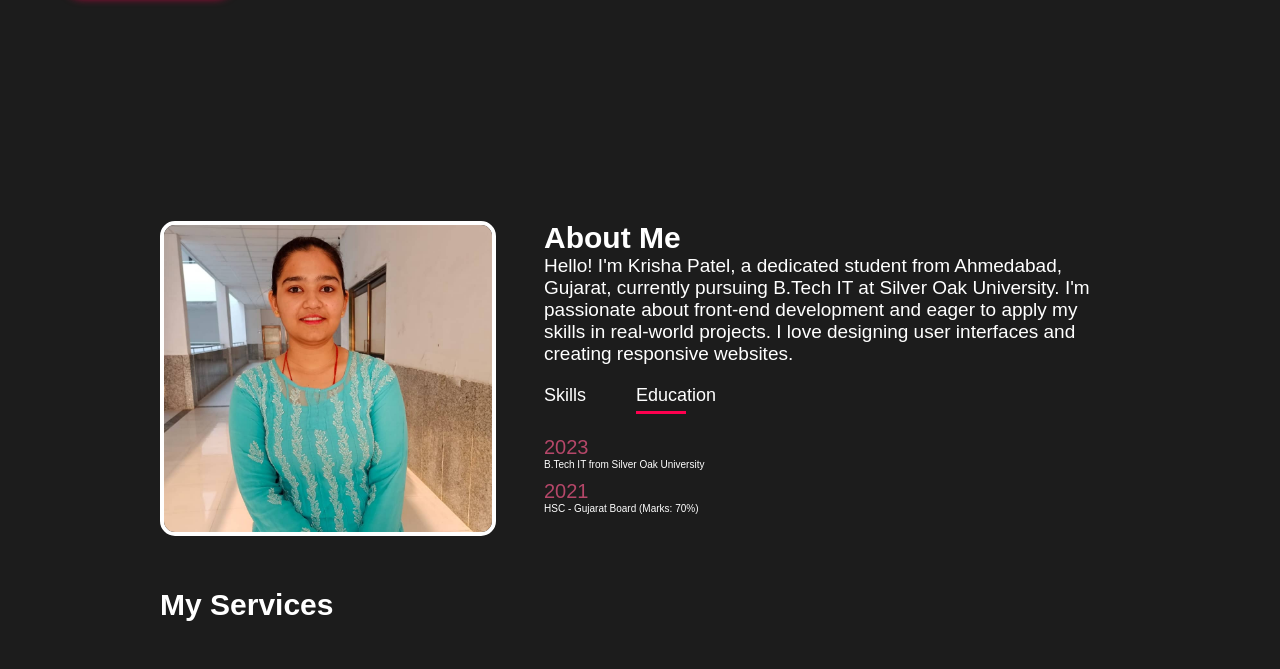
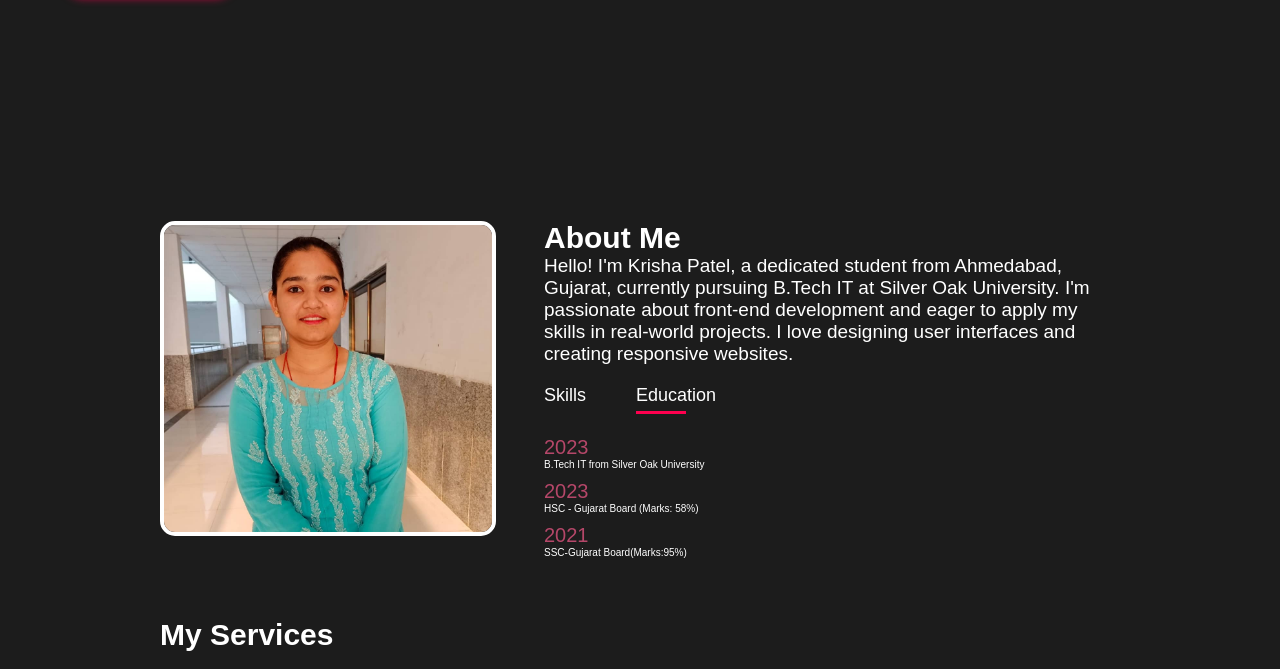
Before and after one commit to Krishapatel25/2302031030171, a plain HTML site: page Portfolio/myprofile.html in a window 1280 px wide. Both pictures are taken after a click on the element "Education". Shown: the part 629-1298 px from the top of the page. Drawn offline with Linux system fonts and the light colour scheme.

Commit message:
Update myprofile.html

```diff
--- a/Portfolio/myprofile.html
+++ b/Portfolio/myprofile.html
@@ -76,7 +76,8 @@
         <div class="tab-contents" id="education">
           <ul>
             <li><span>2023</span><br>B.Tech IT from Silver Oak University</li>
-                <li><span>2021</span><br>HSC - Gujarat Board (Marks: 70%)</li>
+                <li><span>2023</span><br>HSC - Gujarat Board (Marks: 58%)</li>
+                <li><span>2021</span><br>SSC-Gujarat Board(Marks:95%)</li>
           </ul>
         </div>
 
```
